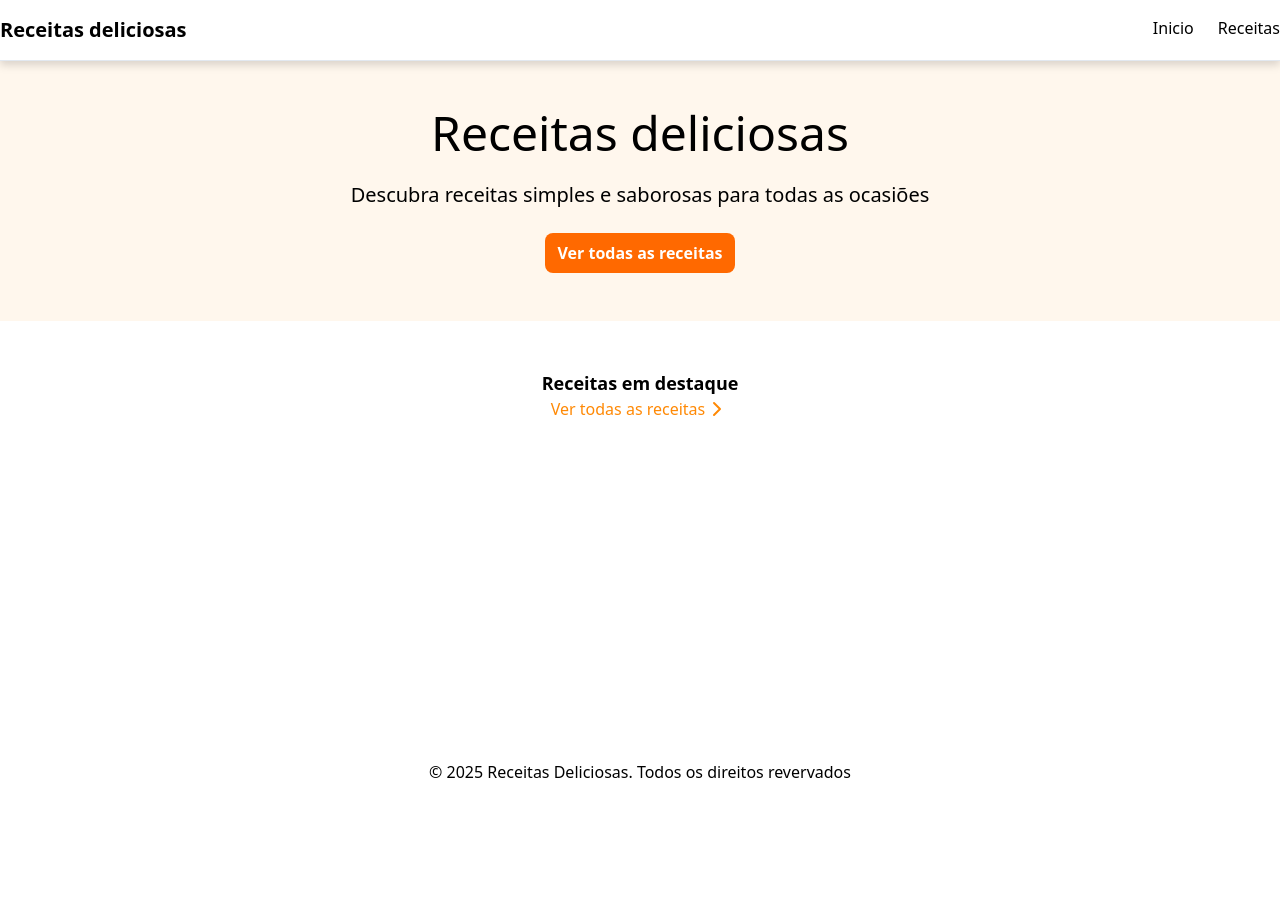
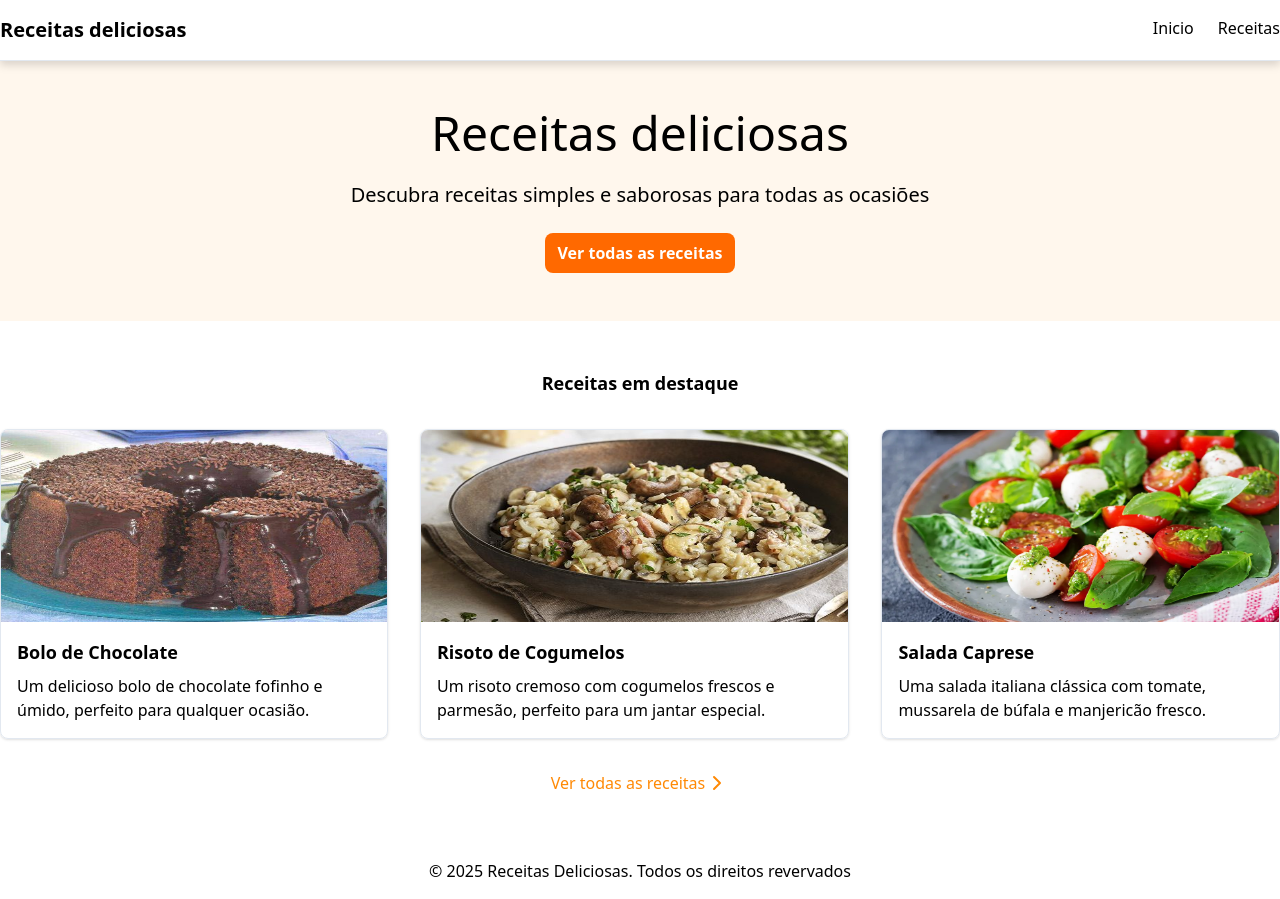
Before and after one commit to Davi-Lorena/receitas-byron, a Next.js app: page / in a window 1280 px wide. Before the commit the page ends 800 px from the top, so only its background shows below. Built offline with nearby package versions, Linux system fonts and the light colour scheme.

Commit message:
feat: mostra receitas em deestaque

```diff
--- a/src/app/page.tsx
+++ b/src/app/page.tsx
@@ -1,7 +1,11 @@
 import { ChevronRight } from "lucide-react";
 import Link from "next/link";
+import { recipes } from "@/lib/data";
+import RecipeCard from "@/Components/RecipeCards";
 
 export default function Home() {
+const FeaturedRecipes = recipes.slice(0, 3)
+
   return (
    <main className="flex-grow">
 
@@ -17,10 +21,14 @@ export default function Home() {
 
 {/* Section: featured recipes */}
 <section className="py-12">
-<div className="flex flex-col items-center container mx-auto">
+<div className="flex flex-col items-center container mx-auto gap-8">
   <h2 className="text-lg font-bold">Receitas em destaque</h2>
 
-  {/* TODO: Cards de receita */}
+  <div className="flex -w-full gap-8">
+    {FeaturedRecipes.map((recipe) => (
+      <RecipeCard key={recipe.id} recipe={recipe} />
+    ))}
+  </div>
 
   <Link className="flex text-orange-400 hover:text-orange-700 transition-colors"  href="/receitas">
   Ver todas as receitas
```
